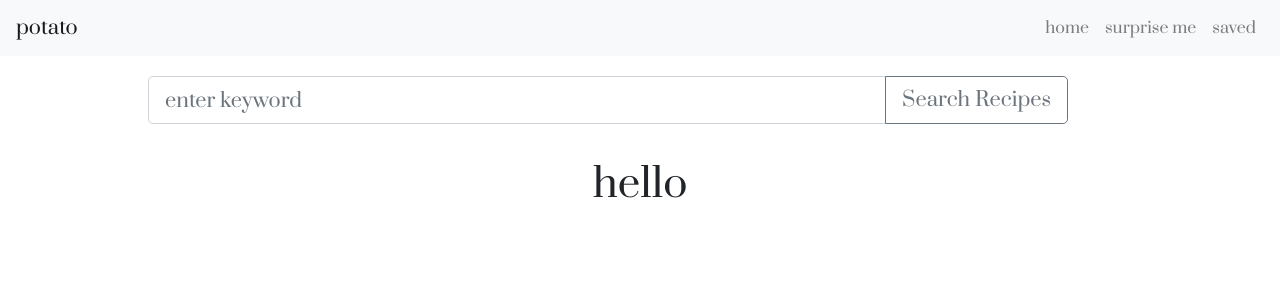
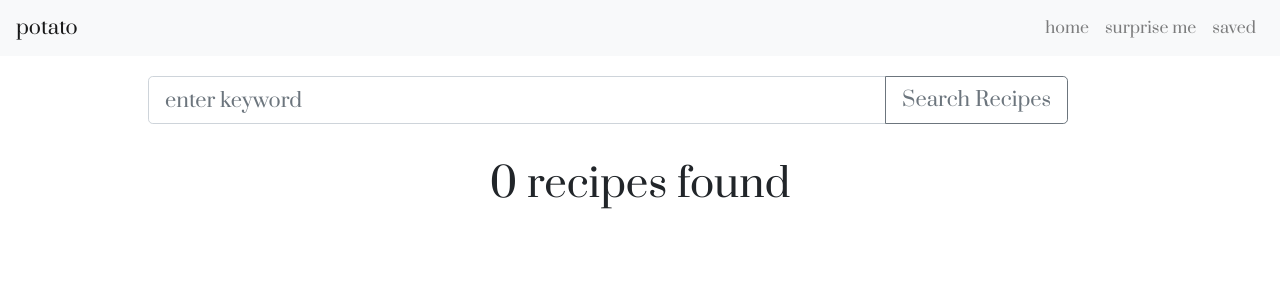
Before and after one commit to PowerACH/PotatoApp, a React (Create React App) app: page /SearchRecipes in a window 1280 px wide. Shown: the top 300 px of the page. Built offline with nearby package versions, Linux system fonts and the light colour scheme.

Commit message:
tried to add listener

```diff
--- a/src/Components/SearchRecipes.js
+++ b/src/Components/SearchRecipes.js
@@ -2,6 +2,7 @@ import React from 'react';
 import '../App.css';
 import { InputGroup, FormControl, Button} from 'react-bootstrap'
 import axios from 'axios'
+
 
 //Search bar for Search Recipes component
 export default class SearchBar extends React.Component {
@@ -46,8 +47,21 @@ export default class SearchBar extends React.Component {
     }
 
 
+        // resultsFunc = () => {
+        // const keyword = this.state.keyword;
+        // const count = this.state.count
+        // if (keyword.length > 0 && count > 1) {
+        //     document.getElementById("results-found").innerHTML = `${this.state.count} recipes found`
+        // } else if (keyword.length > 0 && count === 1) {
+        //     document.getElementById("results-found").innerHTML = `${this.state.count} recipe found`
+        // } else if (keyword.length > 0 && count === 0) {
+        //     document.getElementById("results-found").innerHTML = "no recipes found" }
+        // // } else {
+        // //     document.getElementById("results-found").innerHTML = "search for a recipe"
+        // // }
+        // }
+
     render() {
-                    console.log(this.state)
         return (
         <div>
             {/* //Search Bar (Bootstrap) */}
@@ -65,8 +79,11 @@ export default class SearchBar extends React.Component {
           </InputGroup>
 
           <div>
-                <h1>hello</h1>
+                <h1 className = "results-found">{this.state.count} recipes found</h1>
           </div>
+                {
+
+                }
           </div>
         )
     }
```
